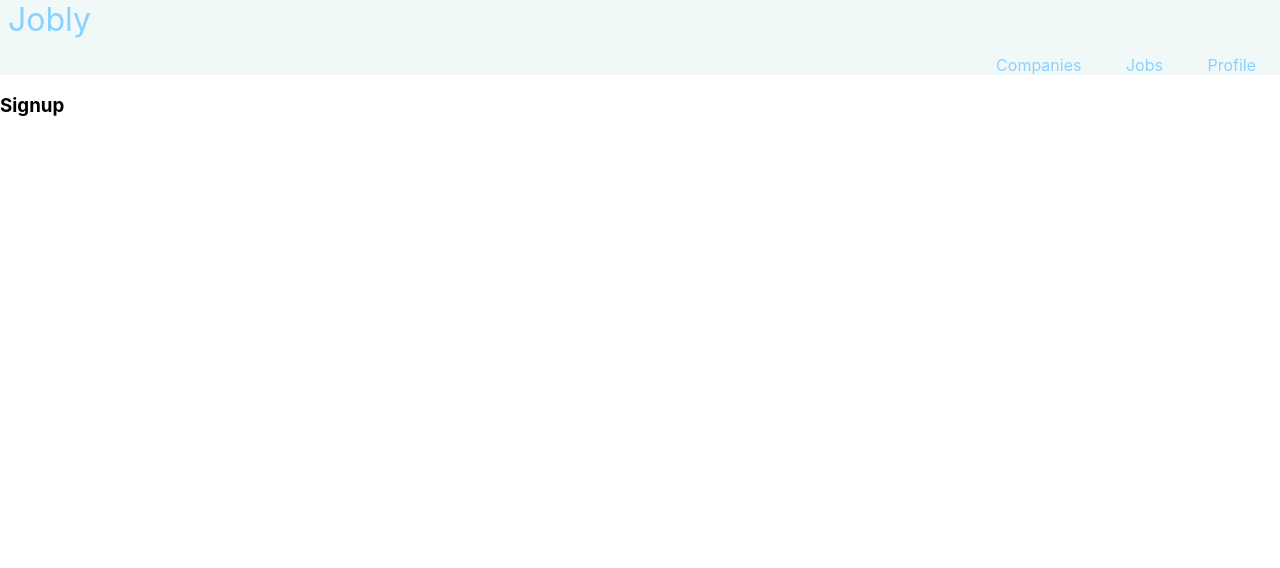
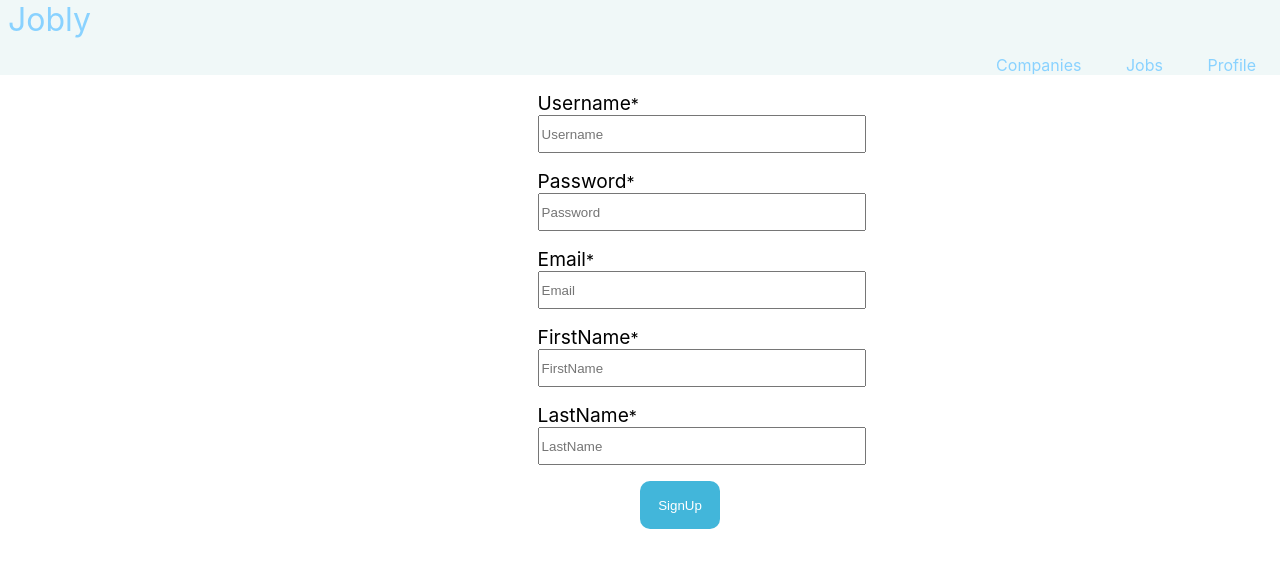
Before and after one commit to SpringBoardRepo/React_jobly, a React (Create React App) app in the folder jobly/: page /signup in a window 1280 px wide. Shown: the top 568 px of the page. Built offline with nearby package versions, Linux system fonts and the light colour scheme; no server answers.

Commit message:
created a login/signup form

```diff
--- a/jobly/src/Login.js
+++ b/jobly/src/Login.js
@@ -1,9 +1,43 @@
+import { useState } from "react";
+import { Button, Form, FormGroup, Label } from 'reactstrap';
+import './LoginForm.css';
+
 function Login() {
 
+    const [loginForm, setLoginForm] = useState({
+        username: "",
+        password: ""
+    });
+    function handleChange(evt) {
+        const { name, value } = evt.target;
+        setLoginForm(data => ({
+            ...data,
+            [name]: value
+        }));
+    }
+    function handleSubmit(evt) {
+        evt.preventDefault();
+        let { ...data } = loginForm;
+        console.log(data);
+        setLoginForm(data);
+    }
     return (
-        <>
-            <h3>Login</h3>
-        </>
+        <Form className="LoginForm" onSubmit={handleSubmit}>
+            <FormGroup ><Label htmlFor="username"> Username<small>*</small></Label>
+                <input placeholder="Username"
+                    name="username"
+                    type="text"
+                    value={loginForm.username}
+                    onChange={handleChange} />
+                <Label htmlFor="password">Password<small>*</small> </Label>
+                <input placeholder="Password"
+                    name="password"
+                    type="text"
+                    value={loginForm.password}
+                    onChange={handleChange} />
+            </FormGroup>
+            <Button className="Loginbtn" color="primary" size="lg">Login</Button>
+        </Form>
     )
 }
 
--- /dev/null
+++ b/jobly/src/LoginForm.css
@@ -0,0 +1,26 @@
+.LoginForm input {
+  margin-left: 42%;
+  display: block;
+  width: 20rem;
+  height: 2rem;
+}
+
+.LoginForm label {
+  margin-left: 42%;
+  display: block;
+  font-size: larger;
+  margin-top: 1rem;
+}
+
+.Loginbtn {
+  text-align: center;
+  color: white;
+  background-color: rgb(66, 182, 218);
+  border: none;
+  width: 5 rem;
+  height: 3 rem;
+  border-radius: 10 px;
+  margin-left: 50%;
+  margin-top: 1rem;
+  cursor: pointer;
+}
--- a/jobly/src/SignUp.js
+++ b/jobly/src/SignUp.js
@@ -1,11 +1,69 @@
 
+import { useState } from "react";
+import { Button, Card, Form, FormGroup, Label } from 'reactstrap';
+import './LoginForm.css'
 
 function SignUp() {
 
+    const [signUpForm, setSignUpForm] = useState({
+        username: "",
+        password: "",
+        email: "",
+        firstName: "",
+        lastName: ""
+    });
+    function handleChange(evt) {
+        const { name, value } = evt.target;
+        setSignUpForm(data => ({
+            ...data,
+            [name]: value
+        }));
+    }
+    function handleSubmit(evt) {
+        evt.preventDefault();
+        let { ...data } = signUpForm;
+        console.log(data);
+        setSignUpForm(data);
+    }
     return (
-        <>
-            <h3>Signup</h3>
-        </>
+        <div className="LoginCard">
+            <div className="cardBody">
+                <form className="LoginForm" onSubmit={handleSubmit}>
+                    <Label htmlFor="username"> Username<small>*</small></Label>
+                    <input placeholder="Username"
+                        name="username"
+                        type="text"
+                        value={signUpForm.username}
+                        onChange={handleChange} />
+                    <Label htmlFor="password">Password<small>*</small> </Label>
+                    <input placeholder="Password"
+                        name="password"
+                        type="text"
+                        value={signUpForm.password}
+                        onChange={handleChange} />
+                    <Label htmlFor="email">Email<small>*</small> </Label>
+                    <input placeholder="Email"
+                        name="email"
+                        type="text"
+                        value={signUpForm.email}
+                        onChange={handleChange} />
+                    <Label htmlFor="firstName">FirstName<small>*</small> </Label>
+                    <input placeholder="FirstName"
+                        name="firstName"
+                        type="text"
+                        value={signUpForm.firstName}
+                        onChange={handleChange} />
+                    <Label htmlFor="lastName">LastName<small>*</small></Label>
+                    <input placeholder="LastName"
+                        name="lastName"
+                        type="text"
+                        value={signUpForm.lastName}
+                        onChange={handleChange} />
+
+                    <Button className="Loginbtn" color="primary" size="lg">SignUp</Button>
+                </form>
+            </div>
+        </div>
     )
 }
 
```
